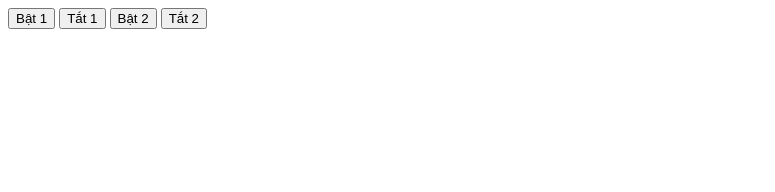
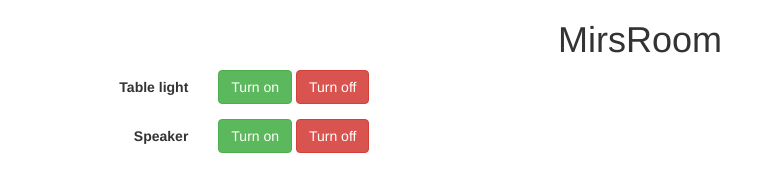
Before and after one commit to hoangmirs/MirsRoom, a website: page index.html in a window 1280 px wide. Shown: the whole page, without its empty margins (0-775 px from the left). Drawn offline with nearby package versions, Linux system fonts and the light colour scheme; no server answers.

Commit message:
Change theme

```diff
--- a/index.html
+++ b/index.html
@@ -1,12 +1,35 @@
-<meta charset="UTF-8"> <!-- bật tiếng Việt -->
+<!DOCTYPE html>
+<html lang="en">
+  <head>
+    <meta charset="utf-8">
+    <meta http-equiv="X-UA-Compatible" content="IE=edge">
+    <meta name="viewport" content="width=device-width, initial-scale=1">
+    <!-- The above 3 meta tags *must* come first in the head; any other head content must come *after* these tags -->
+    <title>Bootstrap 101 Template</title>
+
+    <!-- Bootstrap -->
+    <!-- Latest compiled and minified CSS -->
+    <link rel="stylesheet" href="https://maxcdn.bootstrapcdn.com/bootstrap/3.3.7/css/bootstrap.min.css" integrity="sha384-BVYiiSIFeK1dGmJRAkycuHAHRg32OmUcww7on3RYdg4Va+PmSTsz/K68vbdEjh4u" crossorigin="anonymous">
+
+    <!-- HTML5 shim and Respond.js for IE8 support of HTML5 elements and media queries -->
+    <!-- WARNING: Respond.js doesn't work if you view the page via file:// -->
+    <!--[if lt IE 9]>
+      <script src="https://oss.maxcdn.com/html5shiv/3.7.3/html5shiv.min.js"></script>
+      <script src="https://oss.maxcdn.com/respond/1.4.2/respond.min.js"></script>
+    <![endif]-->
+
+    <!-- jQuery (necessary for Bootstrap's JavaScript plugins) -->
+    <script src="https://ajax.googleapis.com/ajax/libs/jquery/1.12.4/jquery.min.js"></script>
+    <!-- Include all compiled plugins (below), or include individual files as needed -->
+    <!-- Latest compiled and minified JavaScript -->
+    <script src="https://maxcdn.bootstrapcdn.com/bootstrap/3.3.7/js/bootstrap.min.js" integrity="sha384-Tc5IQib027qvyjSMfHjOMaLkfuWVxZxUPnCJA7l2mCWNIpG9mGCD8wGNIcPD7Txa" crossorigin="anonymous"></script>
+
     <script src="/socket.io/socket.io.js"></script> <!-- thêm thư viện để dùng được các hàm websocket client - file này sẽ được tạo file mở socket server -->
     <script>
     var socket = io.connect('http://192.168.1.8:6969');
     socket.on('connect', function () {
       console.log();
       console.log("Đã kết nối tới socket server");
-  socket.on('relay_1_oned', function() { console.log('da bat')});
-
     });
 
     var bat1 = function() {
@@ -28,10 +51,24 @@ var tat2 = function() {
       socket.emit("relay_2_off")
     }
     </script>
-
-<button onclick="bat1()">Bật 1</button>
-
-<button onclick="tat1()">Tắt 1</button>
-<button onclick="bat2()">Bật 2</button>
-
-<button onclick="tat2()">Tắt 2</button>
+  </head>
+  <body>
+    <h1 class="text-center">MirsRoom</h1>
+    <div class="form-horizontal">
+      <div class="form-group">
+        <label class="control-label col-md-2" for="email">Table light</label>
+        <div class="col-md-10">
+          <button class="btn btn-success" onclick="bat1()">Turn on</button>
+          <button class="btn btn-danger" onclick="tat1()">Turn off</button>
+        </div>
+      </div>
+      <div class="form-group">
+        <label class="control-label col-md-2" for="email">Speaker</label>
+        <div class="col-md-10">
+          <button class="btn btn-success" onclick="bat2()">Turn on</button>
+          <button class="btn btn-danger" onclick="tat2()">Turn off</button>
+        </div>
+      </div>
+    </div>
+  </body>
+</html>
--- a/package.json
+++ b/package.json
@@ -23,7 +23,9 @@
   },
   "homepage": "https://github.com/hoangmirs/MirsRoom#readme",
   "dependencies": {
+    "bootstrap": "^3.3.7",
     "express": "^4.14.1",
+    "grunt-cli": "^1.2.0",
     "onoff": "^1.1.2",
     "socketio": "^1.0.0"
   }
```
Lines whose indentation alone changed are shown as unchanged.
